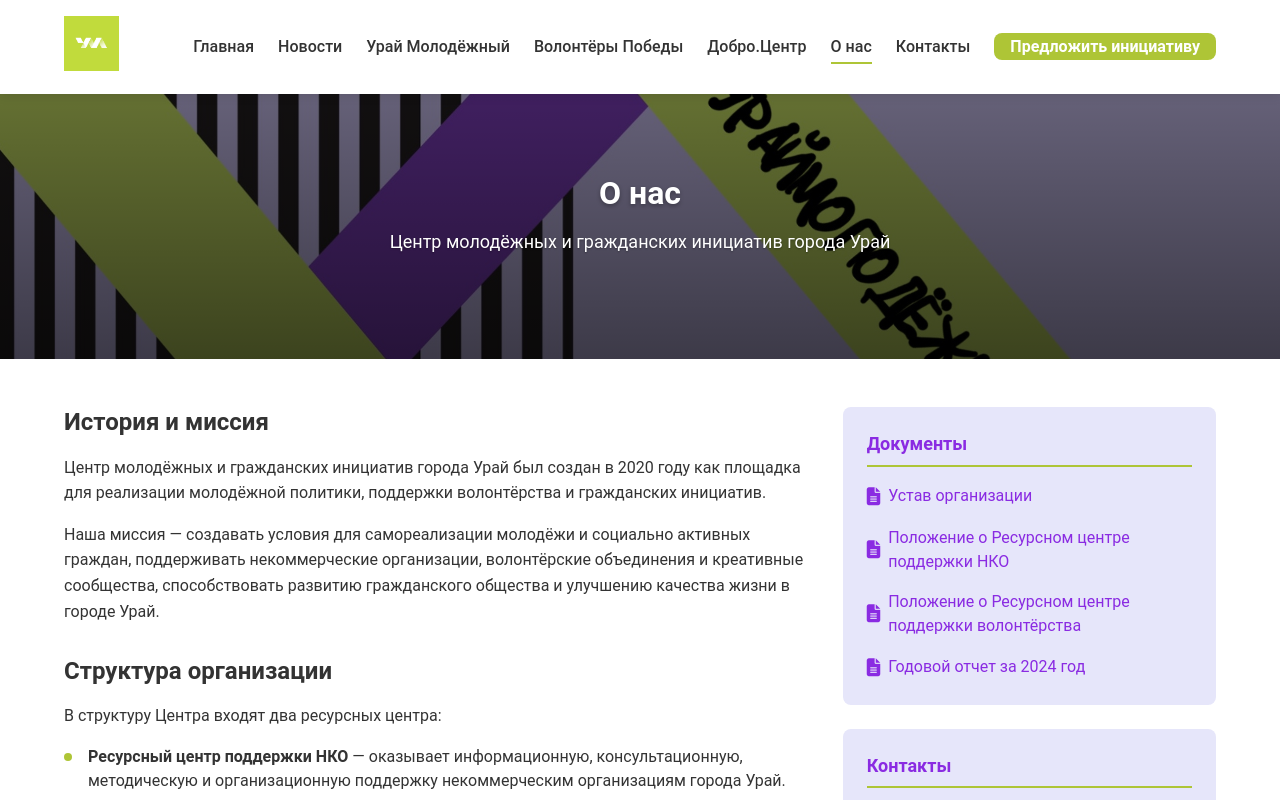
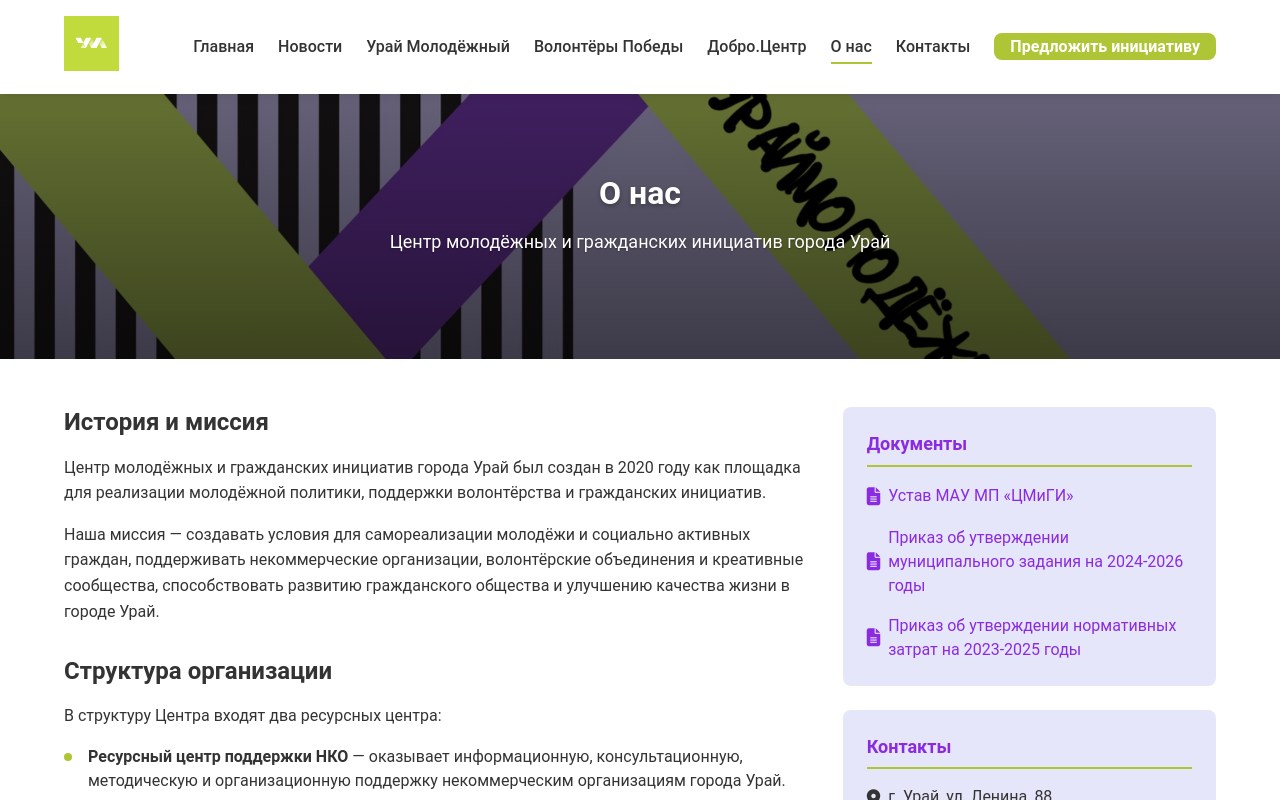
Before and after one commit to Linkolnn/CMGI, a Nuxt app: page /about in a window 1280 px wide. Shown: the top 800 px of the page. Built offline with nearby package versions, Linux system fonts and the light colour scheme.

Commit message:
исправление ссылок

```diff
--- a/pages/about.vue
+++ b/pages/about.vue
@@ -134,21 +134,17 @@ const team = ref([
 // Documents data
 const documents = ref([
   {
-    title: 'Устав организации',
-    link: '/documents/ustav.pdf'
+    title: 'Устав МАУ МП «ЦМиГИ»',
+    link: 'https://uray.ru/wp-content/uploads/2023/05/ustav-mau-mp-cmigi.pdf'
   },
   {
-    title: 'Положение о Ресурсном центре поддержки НКО',
-    link: '/documents/polozhenie-nko.pdf'
+    title: 'Приказ об утверждении муниципального задания на 2024-2026 годы',
+    link: 'https://uray.ru/wp-content/uploads/2023/05/prikaz_ob_utverzhdenii_municipalnogo_zadanija_na_2024-2026_gody.pdf'
   },
   {
-    title: 'Положение о Ресурсном центре поддержки волонтёрства',
-    link: '/documents/polozhenie-volunteer.pdf'
+    title: 'Приказ об утверждении нормативных затрат на 2023-2025 годы',
+    link: 'https://uray.ru/wp-content/uploads/2023/05/prikaz-ot-20.01.2023-pr2-1.pdf'
   },
-  {
-    title: 'Годовой отчет за 2024 год',
-    link: '/documents/report-2024.pdf'
-  }
 ]);
 
 
```
